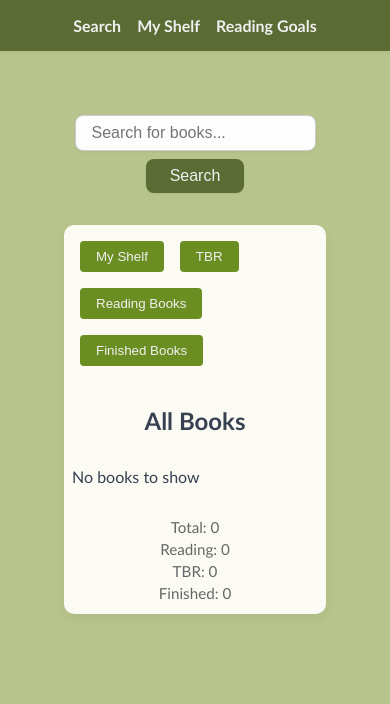
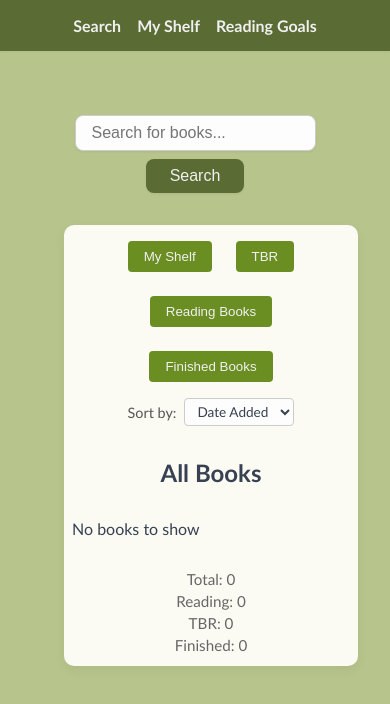
Before and after one commit to Len0u/bookshelf, a React (Vite) app: page / in a window 390 px wide. Shown: the top 704 px of the page. Built offline with nearby package versions, Linux system fonts and the light colour scheme.

Commit message:
a lil polishing

```diff
--- a/src/components/BookCard.jsx
+++ b/src/components/BookCard.jsx
@@ -74,8 +74,6 @@ function BookCard({ book }) {
           <p className="authors">{info.authors}</p>
           {shelved && (
             <div className="status-section">
-              <label>
-                Status:{" "}
               <select
                 className={`status-dropdown ${shelfBook?.status || "tbr"}`}
                 value={shelfBook?.status || "tbr"}
@@ -85,7 +83,6 @@ function BookCard({ book }) {
                 <option value="reading">Reading</option>
                 <option value="finished">Finished</option>
               </select>
-              </label>
             </div>
           )}
         </div>
@@ -116,15 +113,6 @@ function BookCard({ book }) {
             </label>
           </div>
 
-          {/* Display reading duration if both dates are set */}
-          {shelfBook?.startDate && shelfBook?.endDate && (
-            <div className="reading-duration">
-              <span className="duration-text">
-                Reading time: {formatDate(shelfBook.startDate)} - {formatDate(shelfBook.endDate)}
-              </span>
-            </div>
-          )}
-
           <div className="rating-section">
             <label className="rating-label">
               Rating:
@@ -132,7 +120,9 @@ function BookCard({ book }) {
                 {[1, 2, 3, 4, 5].map((value) => (
                   <FaStar
                     key={value}
-                    onClick={() => handleRatingClick(value === shelfBook?.rating ? 0 : value)}
+                    onClick={() =>
+                      handleRatingClick(value === shelfBook?.rating ? 0 : value)
+                    }
                     color={
                       value <= (shelfBook?.rating || 0) ? "#ffc107" : "#e4e5e9"
                     }
--- a/src/css/Shelf.css
+++ b/src/css/Shelf.css
@@ -1,9 +1,10 @@
 .my-shelf {
-  margin: var(--spacing-xl);
   padding: var(--spacing-md);
   background-color: var(--bg-secondary);
   border-radius: var(--radius-xl);
   box-shadow: var(--shadow-lg);
+  width: 100%;
+  margin:auto
 }
 
 .my-shelf h2 {
@@ -12,6 +13,52 @@
   margin-bottom: var(--spacing-md);
   color: var(--text-primary);
   text-align: center;
+}
+
+/* Shelf Controls Layout */
+.shelf-controls {
+  display: flex;
+  justify-content: space-between;
+  align-items: center;
+  flex-wrap: wrap;
+  gap: var(--spacing-md);
+  margin-bottom: var(--spacing-lg);
+}
+
+.filter-buttons {
+  display: flex;
+  gap: var(--spacing-sm);
+  flex-wrap: wrap;
+}
+
+.sort-controls {
+  display: flex;
+  align-items: center;
+  gap: var(--spacing-sm);
+}
+
+.sort-controls label {
+  font-size: 0.9rem;
+  color: var(--text-secondary);
+  font-weight: 500;
+}
+
+.sort-dropdown {
+  padding: var(--spacing-xs) var(--spacing-sm);
+  border: 1px solid #ccc;
+  border-radius: var(--radius-sm);
+  background-color: var(--bg-input);
+  font-size: 0.85rem;
+  font-family: inherit;
+  color: var(--text-primary);
+  cursor: pointer;
+  transition: border-color var(--transition-normal);
+}
+
+.sort-dropdown:focus {
+  outline: none;
+  border-color: var(--primary-color);
+  box-shadow: 0 0 0 1px rgba(90, 107, 51, 0.2);
 }
 
 /* Book Grid Layout - Override App.css grid layout */
@@ -89,6 +136,20 @@
     padding: var(--spacing-sm);
   }
 
+  .shelf-controls {
+    flex-direction: column;
+    align-items: stretch;
+    gap: var(--spacing-sm);
+  }
+
+  .filter-buttons {
+    justify-content: center;
+  }
+
+  .sort-controls {
+    justify-content: center;
+  }
+
   .my-shelf .book-grid {
     gap: var(--spacing-md) !important;
   }
--- a/src/pages/Shelf.jsx
+++ b/src/pages/Shelf.jsx
@@ -6,12 +6,13 @@ import "../css/Shelf.css"
 function Shelf() {
   const [books, setBooks] = useState([]);
   const [viewingShelf, setViewingShelf] = useState("all");
+  const [sortBy, setSortBy] = useState("dateAdded");
 
   const { shelf } = useBookContext();
 
   useEffect(() => {
     if (viewingShelf) {
-      const filtered =
+      let filtered =
         viewingShelf === "finished"
           ? shelf.filter((b) => b.status === "finished")
           : viewingShelf === "tbr"
@@ -19,9 +20,43 @@ function Shelf() {
           : viewingShelf === "reading"
           ? shelf.filter((b) => b.status === "reading")
           : shelf;
+
+      // Sort the filtered books
+      filtered = sortBooks(filtered, sortBy);
       setBooks(filtered);
     }
-  }, [shelf, viewingShelf]);
+  }, [shelf, viewingShelf, sortBy]);
+
+  const sortBooks = (bookList, sortOption) => {
+    const sortedBooks = [...bookList];
+
+    switch (sortOption) {
+      case "dateAdded":
+        // Books are already in date added order from the context
+        return sortedBooks;
+      case "author":
+        return sortedBooks.sort((a, b) => {
+          const authorA = a.volumeInfo.authors?.[0] || "";
+          const authorB = b.volumeInfo.authors?.[0] || "";
+          return authorA.localeCompare(authorB);
+        });
+      case "rating":
+        return sortedBooks.sort((a, b) => {
+          const ratingA = a.rating || 0;
+          const ratingB = b.rating || 0;
+          return ratingB - ratingA; // Highest rating first
+        });
+      case "status":
+        const statusOrder = { "reading": 1, "tbr": 2, "finished": 3 };
+        return sortedBooks.sort((a, b) => {
+          const statusA = statusOrder[a.status] || 0;
+          const statusB = statusOrder[b.status] || 0;
+          return statusA - statusB;
+        });
+      default:
+        return sortedBooks;
+    }
+  };
 
   const total = shelf.length;
   const tbrCount = shelf.filter((b) => b.status === "tbr").length;
@@ -30,6 +65,8 @@ function Shelf() {
 
   return (
     <div className="my-shelf">
+      <div className="shelf-controls">
+        <div className="filter-buttons">
           <button
             type="button"
             className="view-shelf-button"
@@ -60,6 +97,24 @@ function Shelf() {
           >
             Finished Books
           </button>
+        </div>
+
+        <div className="sort-controls">
+          <label htmlFor="sort-select">Sort by:</label>
+          <select
+            id="sort-select"
+            value={sortBy}
+            onChange={(e) => setSortBy(e.target.value)}
+            className="sort-dropdown"
+          >
+            <option value="dateAdded">Date Added</option>
+            <option value="author">Author</option>
+            <option value="rating">Rating</option>
+            <option value="status">Status</option>
+          </select>
+        </div>
+      </div>
+
       <h2>
         {viewingShelf === "all"
           ? "All Books"
```
Lines whose indentation alone changed are shown as unchanged.
